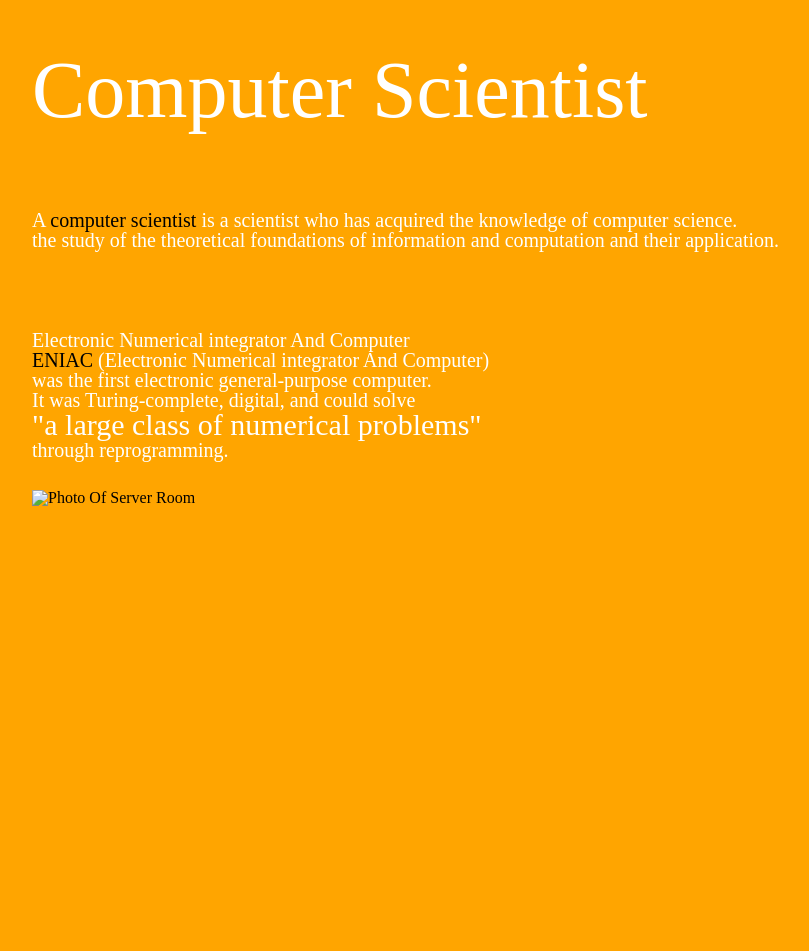
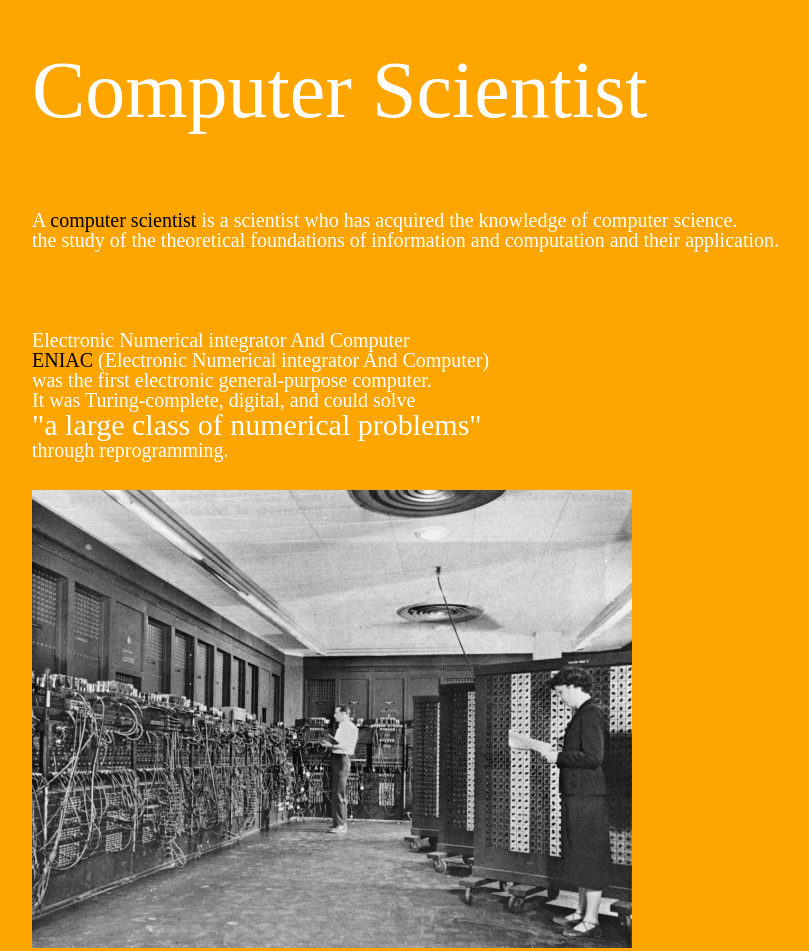
Before and after one commit to MKhelaia/FirstWorck, a plain HTML site: page index.html in a window 1280 px wide. Shown: the whole page, without its empty margins (18-827 px from the left). Before the commit the page ends 800 px from the top, so only its background shows below. Drawn offline with Linux system fonts and the light colour scheme.

Commit message:
Update index.html

```diff
--- a/index.html
+++ b/index.html
@@ -39,6 +39,6 @@
         through reprogramming.
     </p>
     </article>
-    <img class="FirstFoto" src=".Eniac.jpg" alt="Photo Of Server Room">
+    <img class="FirstFoto" src="Eniac.jpg" alt="Photo Of Server Room">
 </body>
 </html>
```
